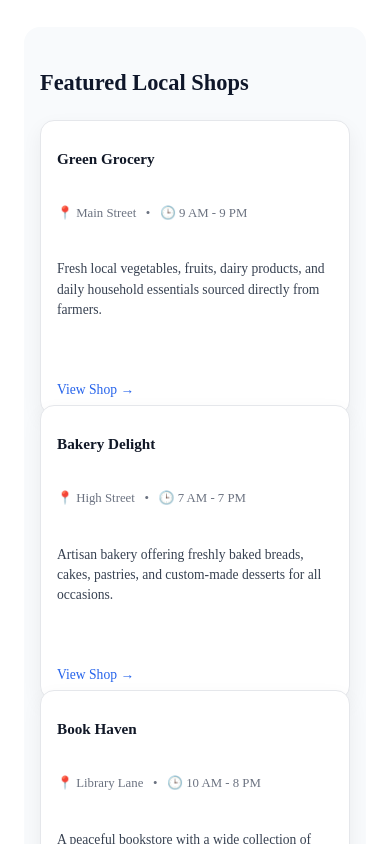
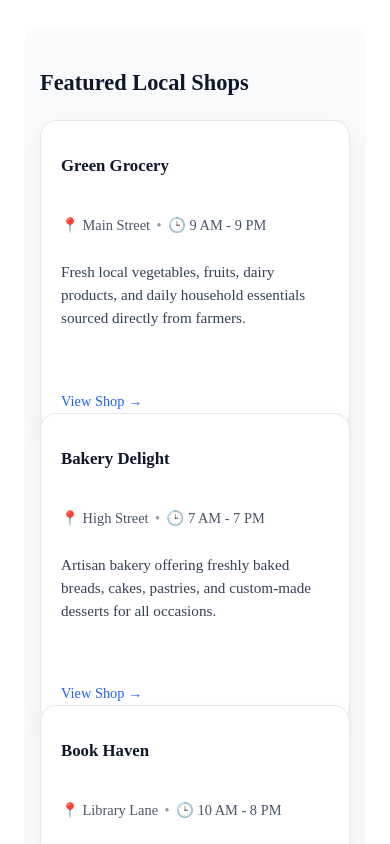
Before and after one commit to Nadeem200421/project6, a Next.js app: page / in a window 390 px wide. Shown: the part 1220-2064 px from the top of the page. Built offline with nearby package versions, Linux system fonts and the light colour scheme.

Commit message:
Refactor shop card styles for improved design

```diff
--- a/app/styles/shop-card.css
+++ b/app/styles/shop-card.css
@@ -1,65 +1,73 @@
 /* =========================
-   Shop Card Base
+   Link Wrapper
 ========================= */
 .shop-card-link {
   text-decoration: none;
+  color: inherit;
+  display: block;
+  height: 100%;
 }
 
+/* =========================
+   Card
+========================= */
 .shop-card {
-  background: var(--card-bg, #ffffff);
-  border-radius: 14px;
-  padding: 1.25rem;
   height: 100%;
+  border-radius: 1rem;
+  border: 1px solid #e5e7eb;
+  padding: 1.5rem;
   display: flex;
   flex-direction: column;
-  gap: 0.75rem;
   transition: transform 0.25s ease, box-shadow 0.25s ease;
-  cursor: pointer;
+  background: #ffffff;
 }
 
-.shop-card:hover {
+.shop-card-link:hover .shop-card {
   transform: translateY(-4px);
-  box-shadow: 0 12px 28px rgba(0, 0, 0, 0.12);
+  box-shadow: 0 12px 30px rgba(0, 0, 0, 0.08);
 }
 
 /* =========================
    Header
 ========================= */
 .shop-card-header {
-  display: flex;
-  justify-content: space-between;
-  align-items: center;
+  margin-bottom: 0.75rem;
 }
 
 .shop-name {
-  font-size: 1.1rem;
+  font-size: 1.15rem;
   font-weight: 600;
-  color: #111827;
+  color: #0f172a;
+  line-height: 1.3;
 }
 
 /* =========================
    Meta Info
 ========================= */
 .shop-meta {
-  font-size: 0.85rem;
-  color: #6b7280;
+  font-size: 0.9rem;
+  color: #475569;
   display: flex;
+  flex-wrap: wrap;
   align-items: center;
-  flex-wrap: wrap;
-  gap: 0.35rem;
+  gap: 0.4rem;
+  margin-bottom: 0.75rem;
 }
 
-.shop-meta .divider {
-  margin: 0 0.25rem;
+.divider {
+  opacity: 0.6;
 }
 
 /* =========================
    Description
 ========================= */
 .shop-description {
-  font-size: 0.9rem;
-  color: #374151;
+  font-size: 0.95rem;
+  color: #334155;
   line-height: 1.5;
+  margin-bottom: 1.25rem;
+
+  /* Keep all cards equal height */
   display: -webkit-box;
   -webkit-line-clamp: 3;
   -webkit-box-orient: vertical;
@@ -74,61 +82,26 @@
 }
 
 .view-details {
-  font-size: 0.85rem;
+  font-size: 0.9rem;
   font-weight: 500;
   color: #2563eb;
+  transition: transform 0.2s ease, color 0.2s ease;
+}
+
+.shop-card-link:hover .view-details {
+  color: #1d4ed8;
+  transform: translateX(4px);
 }
 
 /* =========================
-   Dark Mode
+   Mobile Tweaks
 ========================= */
-.dark .shop-card {
-  background: #1f2937;
-}
-
-.dark .shop-name {
-  color: #f9fafb;
-}
-
-.dark .shop-meta,
-.dark .shop-description {
-  color: #d1d5db;
-}
-
-.dark .view-details {
-  color: #60a5fa;
-}
-
-/* =========================
-   Tablet (≤1024px)
-========================= */
-@media (max-width: 1024px) {
-  .shop-name {
-    font-size: 1rem;
-  }
-
-  .shop-description {
-    font-size: 0.88rem;
-  }
-}
-
-/* =========================
-   Mobile (≤800px)
-========================= */
-@media (max-width: 800px) {
+@media (max-width: 480px) {
   .shop-card {
-    padding: 1rem;
+    padding: 1.25rem;
   }
 
   .shop-name {
-    font-size: 0.95rem;
-  }
-
-  .shop-meta {
-    font-size: 0.8rem;
-  }
-
-  .shop-description {
-    font-size: 0.85rem;
+    font-size: 1.05rem;
   }
 }
```
